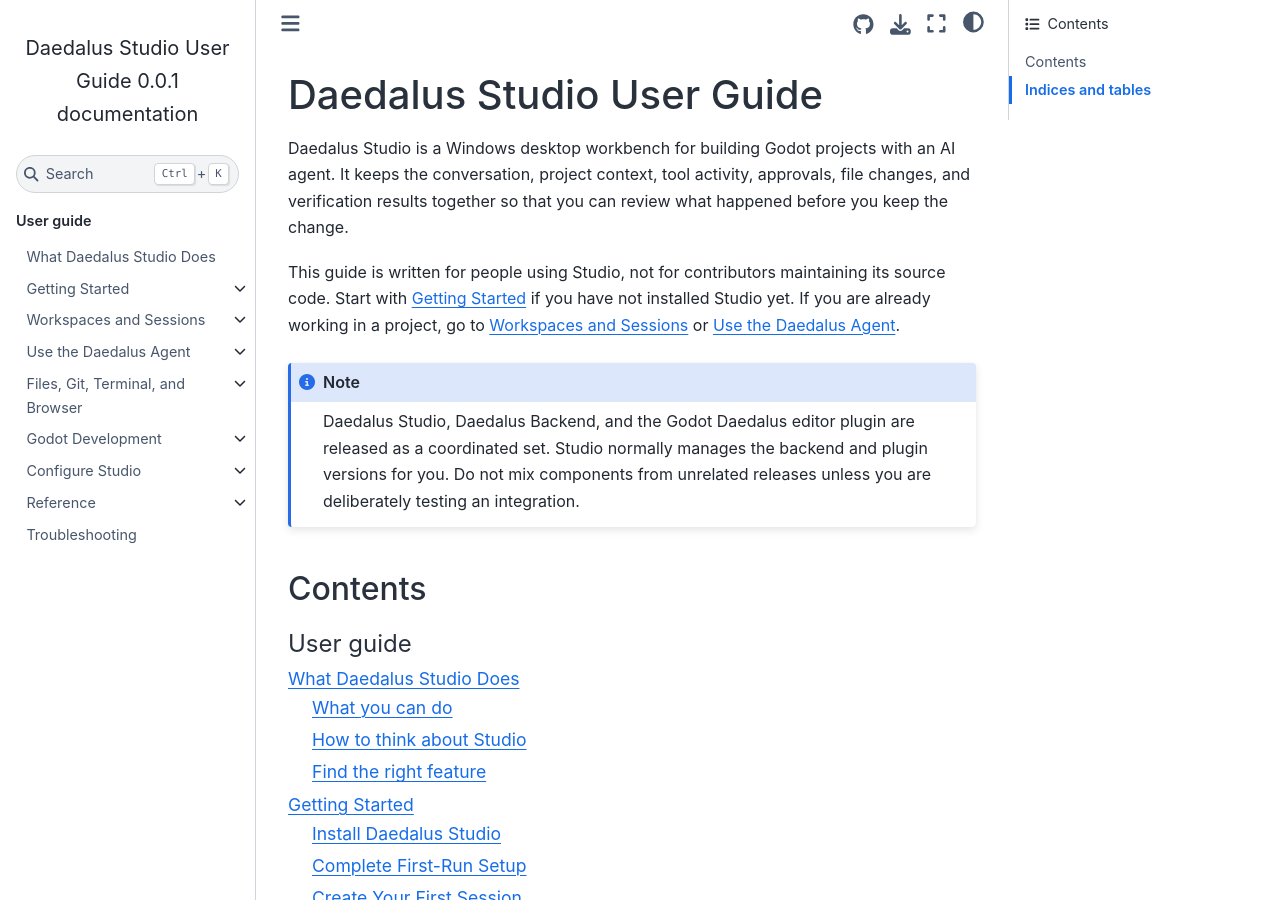
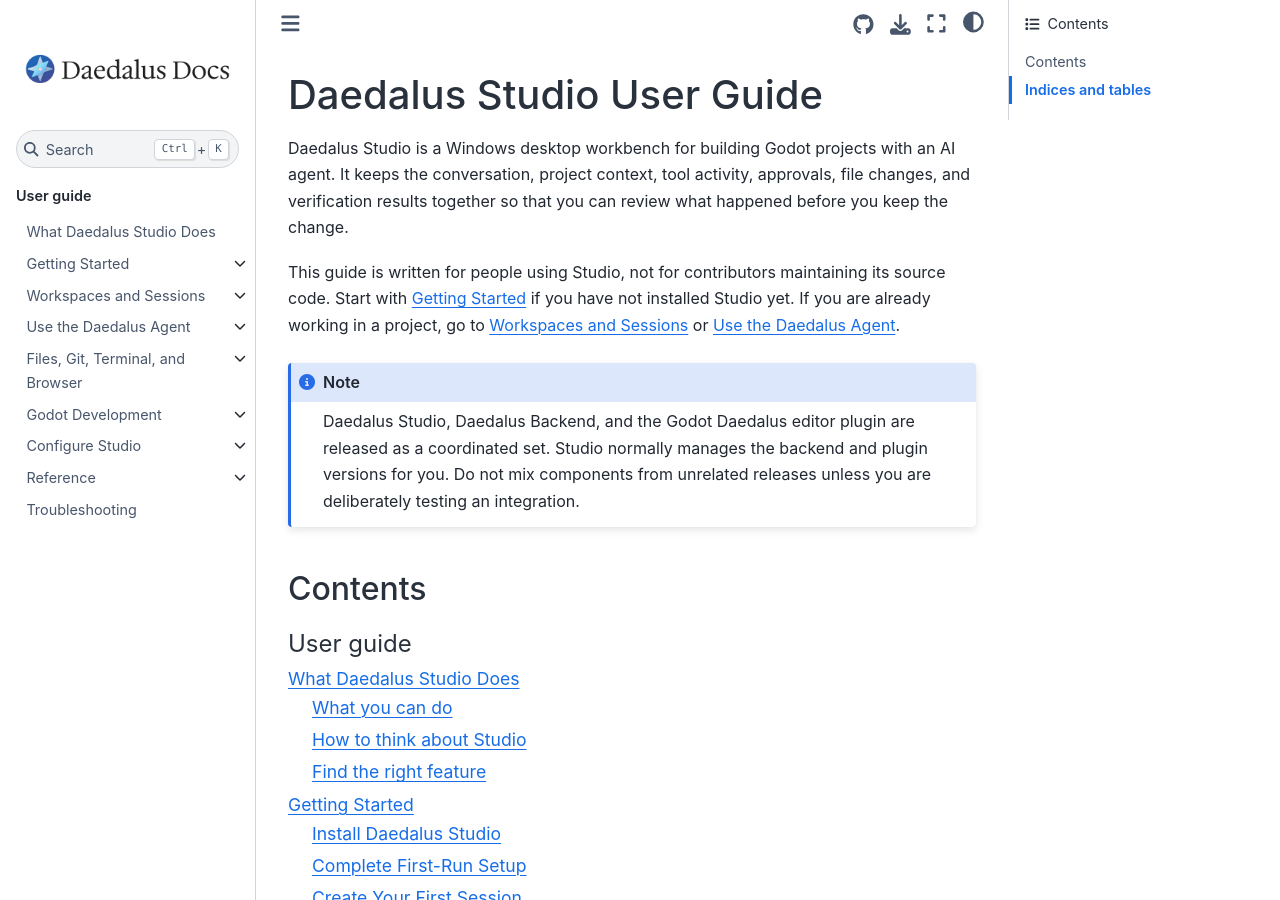
Before and after one commit to LuYingYiLong/daedalus-docs, a Sphinx documentation site: the page built from source/index.rst, in a window 1280 px wide and 900 px high. Built offline with Sphinx 7.4.7 and the Sphinx Book theme 1.1.4, drawn with Linux system fonts in a browser that asks for light colours.

Commit message:
feat(docs): add site logo with light and dark variants
Add a new logo to the documentation theme, including an SVG source and light/dark PNG exports, and
configure the theme options to display it with a link back to the index page.

```diff
--- a/source/conf.py
+++ b/source/conf.py
@@ -36,4 +36,9 @@
   "use_repository_button": True,
   "repository_url": "https://github.com/LuYingYiLong/daedalus-docs",
   "use_issues_button": True,
+  "logo": {
+    "image_light": "_static/logo-light.png",
+    "image_dark": "_static/logo-dark.png",
+    "link": "index",
+  }
 }
```
Also changed, not shown: source/_static/logo-dark.png (added), source/_static/logo-light.png (added), source/_static/logo.svg (added).
